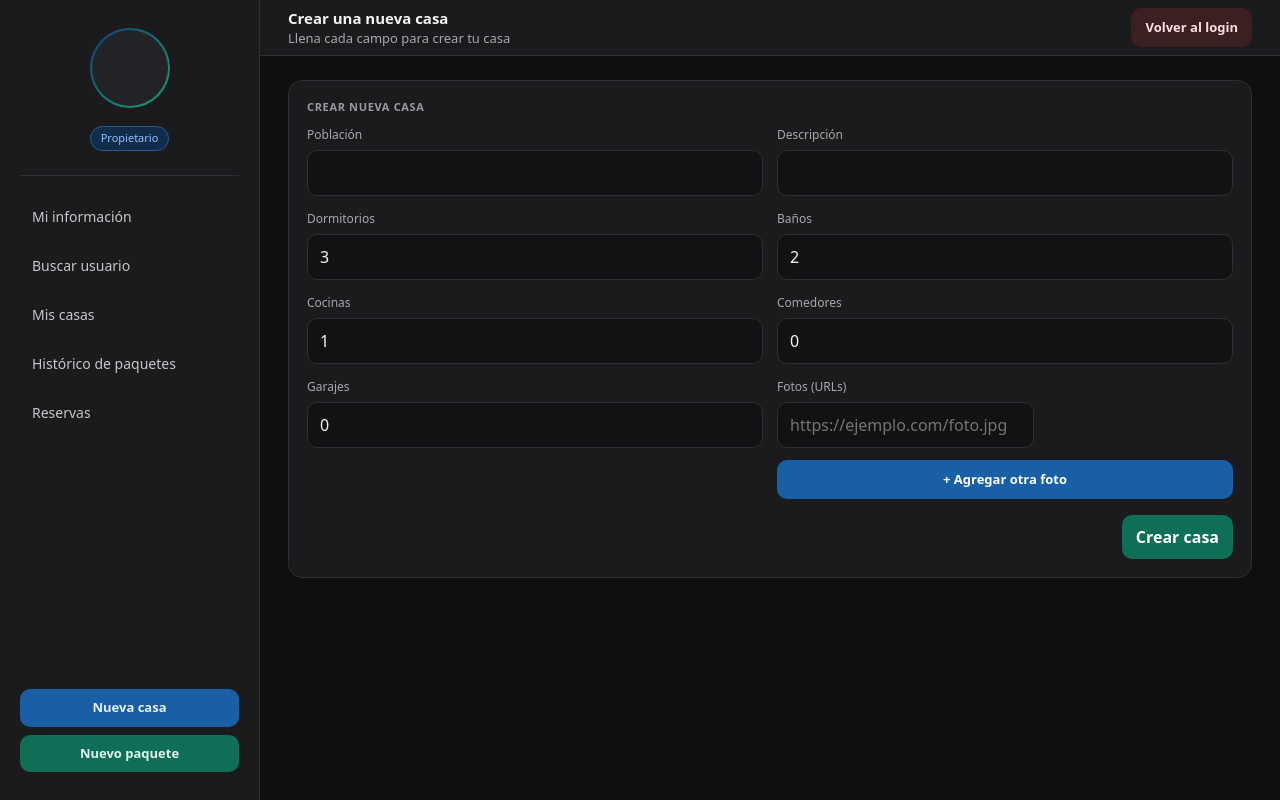
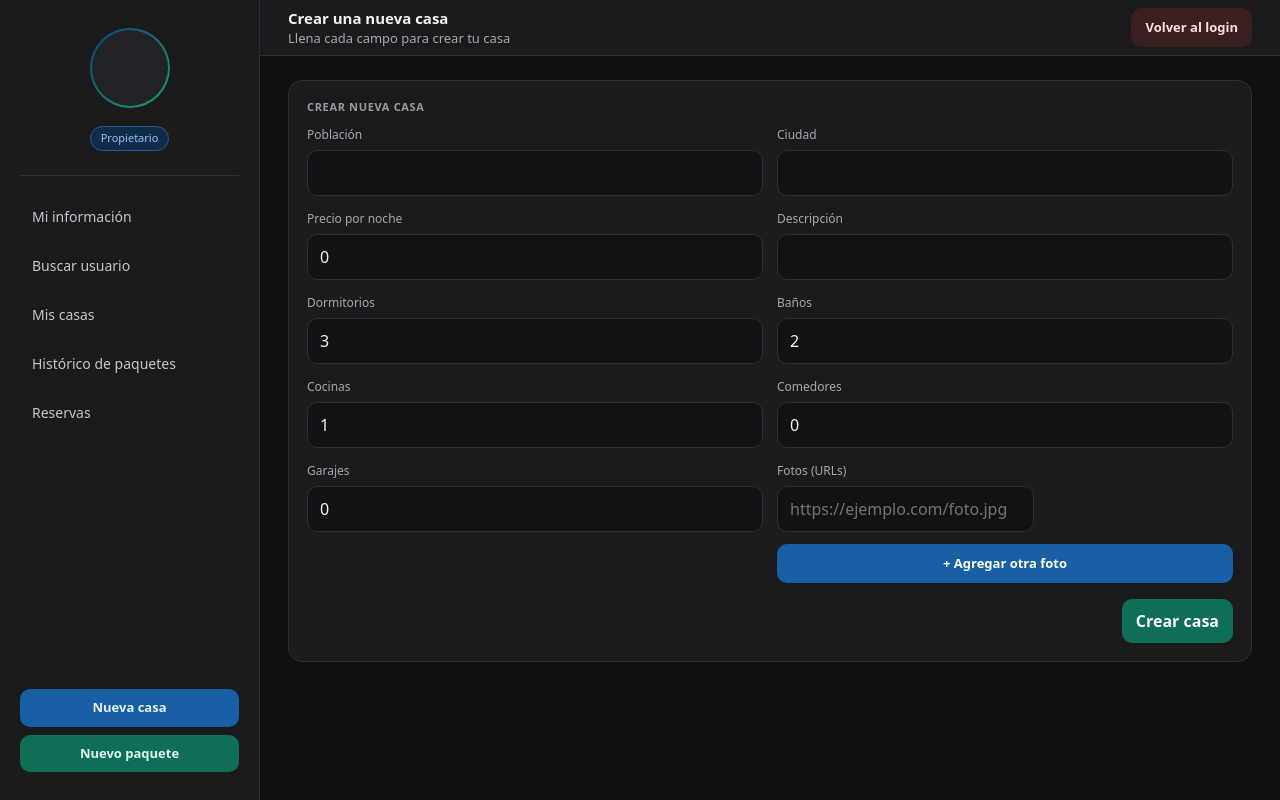
Before and after one commit to nickfurr/Proyecto-Ingesoft, an Angular app in the folder frontend-angular/: page /dashboard-propietario in a window 1280 px wide. Both pictures are taken after a click on the button "Nueva casa". Built offline with nearby package versions, Linux system fonts and the light colour scheme.

Commit message:
feat: campos ciudad y precio front crearCasa

```diff
--- a/frontend-angular/src/app/components/dashboard-propietario/dashboard-propietario.html
+++ b/frontend-angular/src/app/components/dashboard-propietario/dashboard-propietario.html
@@ -372,6 +372,19 @@
               </div>
 
               <div class="form-field">
+                <label>Ciudad</label>
+                <input [(ngModel)]="casaForm.ciudad">
+              </div>
+
+              <div class="form-field">
+                <label>Precio por noche</label>
+                <input
+                  type="number"
+                  min="0"
+                  [(ngModel)]="casaForm.precio">
+              </div>
+
+              <div class="form-field">
                 <label>Descripción</label>
                 <input [(ngModel)]="casaForm.descripcionGeneral">
               </div>
--- a/frontend-angular/src/app/components/dashboard-propietario/dashboard-propietario.ts
+++ b/frontend-angular/src/app/components/dashboard-propietario/dashboard-propietario.ts
@@ -27,6 +27,8 @@ interface CocinaForm {
 
 interface CasaForm {
   poblacion: string;
+  ciudad: string;
+  precio: number;
   descripcionGeneral: string;
   numeroComedores: number;
   plazasGaraje: number;
@@ -462,6 +464,8 @@ export class DashboardPropietario implements OnInit {
         this.fotosInputs = [''];
         this.casaForm = {
           poblacion: '',
+          ciudad: '',
+          precio: 0,
           descripcionGeneral: '',
           numeroComedores: 0,
           plazasGaraje: 0,
@@ -755,6 +759,8 @@ export class DashboardPropietario implements OnInit {
 
   casaForm: CasaForm = {
     poblacion: '',
+    ciudad: '',
+    precio: 0,
     descripcionGeneral: '',
     numeroComedores: 0,
     plazasGaraje: 0,
```
